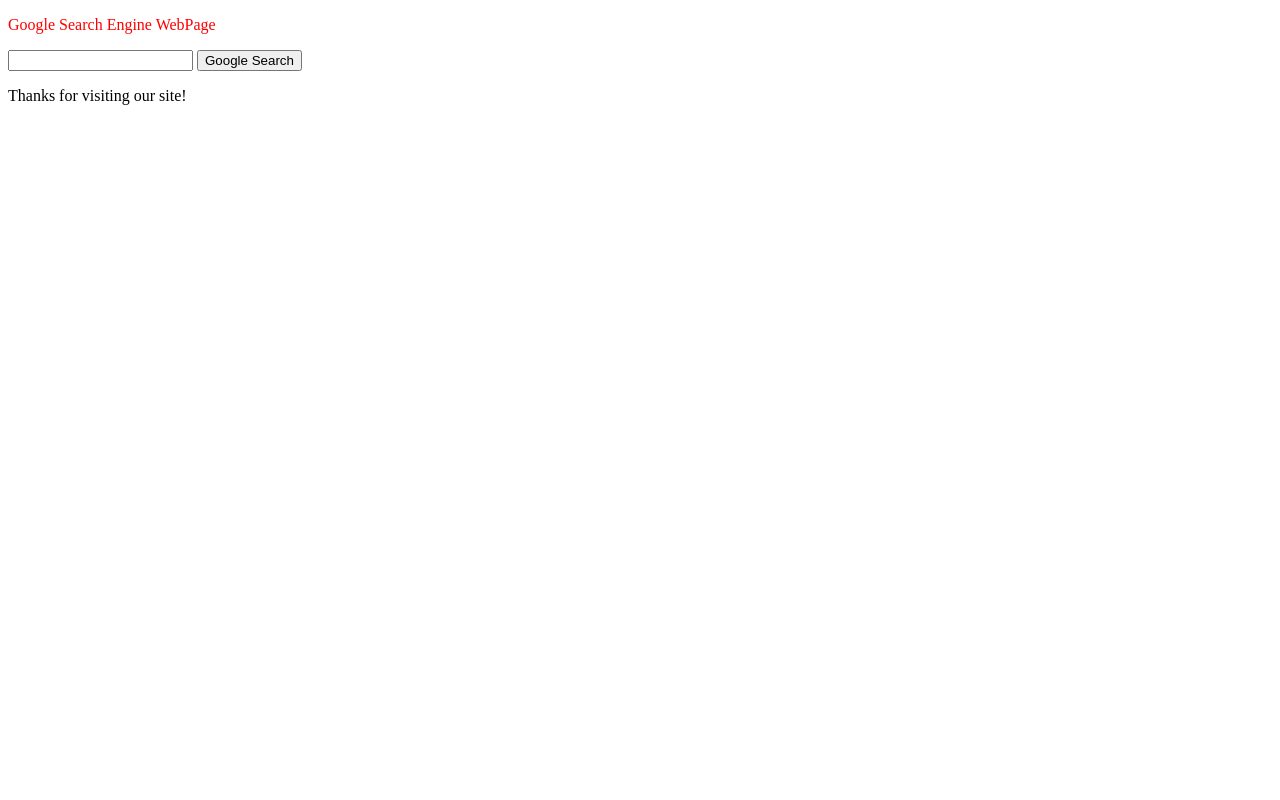
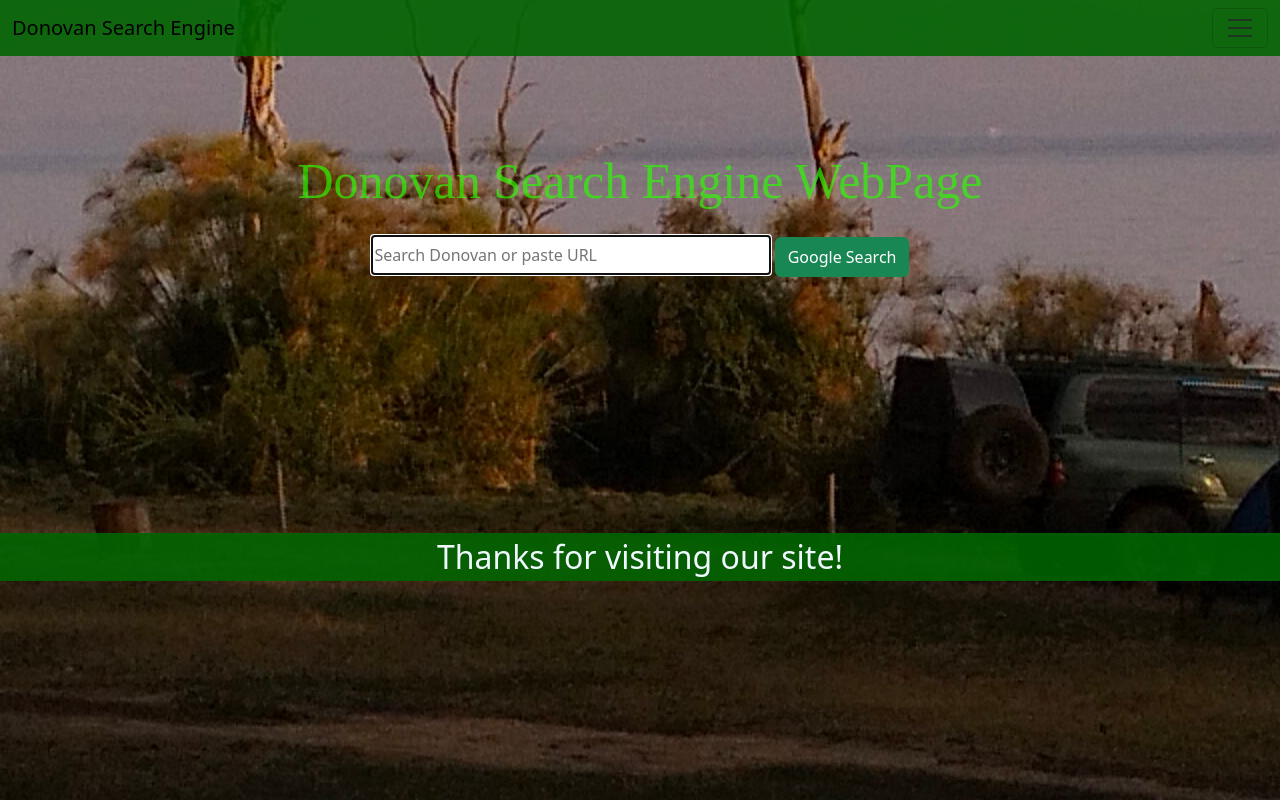
Before and after one commit to INTSEAN/cuddly-snow-bear, a plain HTML site: page index.html in a window 1280 px wide. Drawn offline with nearby package versions, Linux system fonts and the light colour scheme.

Commit message:
Added Navbar, Section, Footer, Bg Image, Css

```diff
--- a/index.html
+++ b/index.html
@@ -1,16 +1,80 @@
 <!DOCTYPE html>
 <html lang="en">
 <head>
+    <meta charset="utf-8">
+    <meta name="viewport" content="width=device-width">
+    <link href="https://cdn.jsdelivr.net/npm/bootstrap@5.3.0-alpha3/dist/css/bootstrap.min.css" rel="stylesheet"
+        integrity="sha384-KK94CHFLLe+nY2dmCWGMq91rCGa5gtU4mk92HdvYe+M/SXH301p5ILy+dN9+nJOZ" crossorigin="anonymous">
+    <script src="https://cdn.jsdelivr.net/npm/bootstrap@5.3.0-alpha3/dist/js/bootstrap.bundle.min.js"
+        integrity="sha384-ENjdO4Dr2bkBIFxQpeoTz1HIcje39Wm4jDKdf19U8gI4ddQ3GYNS7NTKfAdVQSZe"
+        crossorigin="anonymous"></script>
+    <link rel="stylesheet" href="styles.css">
     <title>Search</title>
 </head>
 <body>
-        <nav>
-            <p style="color: red;">Google Search Engine WebPage</p>
+    <div class="navbar">
+        <nav class="navbar fixed-top">
+            <div class="container-fluid">
+                <a class="navbar-brand" href="#">Donovan Search Engine</a>
+                <button class="navbar-toggler" type="button" data-bs-toggle="offcanvas"
+                    data-bs-target="#offcanvasDarkNavbar" aria-controls="offcanvasDarkNavbar"
+                    aria-label="Toggle navigation">
+                    <span class="navbar-toggler-icon"></span>
+                </button>
+                <div class="offcanvas offcanvas-end text-bg-dark" tabindex="-1" id="offcanvasDarkNavbar"
+                    aria-labelledby="offcanvasDarkNavbarLabel">
+                    <div class="offcanvas-header">
+                        <h5 class="offcanvas-title" id="offcanvasDarkNavbarLabel">Donovan Search Engine</h5>
+                        <button type="button" class="btn-close btn-close-white" data-bs-dismiss="offcanvas"
+                            aria-label="Close"></button>
+                    </div>
+                    <div class="offcanvas-body">
+                        <ul class="navbar-nav justify-content-end flex-grow-1 pe-3">
+                            <li class="nav-item">
+                                <a class="nav-link active" aria-current="page" href="#">Home</a>
+                            </li>
+                            <li class="nav-item">
+                                <a class="nav-link" href="#">Link</a>
+                            </li>
+                            <li class="nav-item dropdown">
+                                <a class="nav-link dropdown-toggle" href="#" role="button" data-bs-toggle="dropdown"
+                                    aria-expanded="false">
+                                    Dropdown
+                                </a>
+                                <ul class="dropdown-menu dropdown-menu-dark">
+                                    <li><a class="dropdown-item" href="#">Action</a></li>
+                                    <li><a class="dropdown-item" href="#">Another action</a></li>
+                                    <li>
+                                        <hr class="dropdown-divider">
+                                    </li>
+                                    <li><a class="dropdown-item" href="#">Something else here</a></li>
+                                </ul>
+                            </li>
+                        </ul>
+                        <form class="d-flex mt-3" role="search">
+                            <input class="form-control me-2" type="search" placeholder="Search" aria-label="Search">
+                            <button class="btn btn-success" type="submit">Search</button>
+                        </form>
+                    </div>
+                </div>
+            </div>
         </nav>
+    </div>
+
+    <div class="searchengine">
+        <section>
+            <p>Donovan Search Engine WebPage</p>
             <form action="https://www.google.com/search">
-            <input type="text" name="q">
-            <input type="submit" value="Google Search">
+                <input class="searchbox search" type="text" name="q" autocomplete="off" placeholder="Search Donovan or paste URL"
+                    autofocus>
+                <input class="btn btn-success button search" type="submit" value="Google Search">
             </form>
+        </section>
+    </div>
+
+    <footer>
         <p>Thanks for visiting our site!</p>
+    </footer>
 </body>
+
 </html>
--- /dev/null
+++ b/styles.css
@@ -0,0 +1,39 @@
+body {
+    background-image: url(Naivashasunset.jpg);
+    background-position: center;
+    background-repeat:no-repeat;
+    background-size:auto;
+}
+.searchengine {
+    margin-top: 10%;
+}
+section p {
+    color: rgba(43, 255, 0, 0.664);
+    font-family: montserrat;
+    font-size: 50px;
+}
+.searchbox {
+    border-style: dotted;
+    width: 400px;
+}
+.button {
+    text-align: center;
+    font-family: montserrat, system-ui, -apple-system, BlinkMacSystemFont, 'Segoe UI', Roboto, Oxygen, Ubuntu, Cantarell, 'Open Sans', 'Helvetica Neue', sans-serif;
+}
+.search {
+    height: 40px;
+}
+body {
+    text-align: center;
+}
+nav {
+    color: white;
+    background-color: rgba(0, 100, 0, 0.89);
+}
+footer {
+    width: fit-content max-content;
+    margin-top: 20%;
+    color: rgb(240, 248, 255);
+    background-color: rgba(0, 100, 0, 0.89);
+    font-size: 200%;
+}
```
Also changed, not shown: Naivashasunset.jpg (added). Lines whose indentation alone changed are shown as unchanged.
